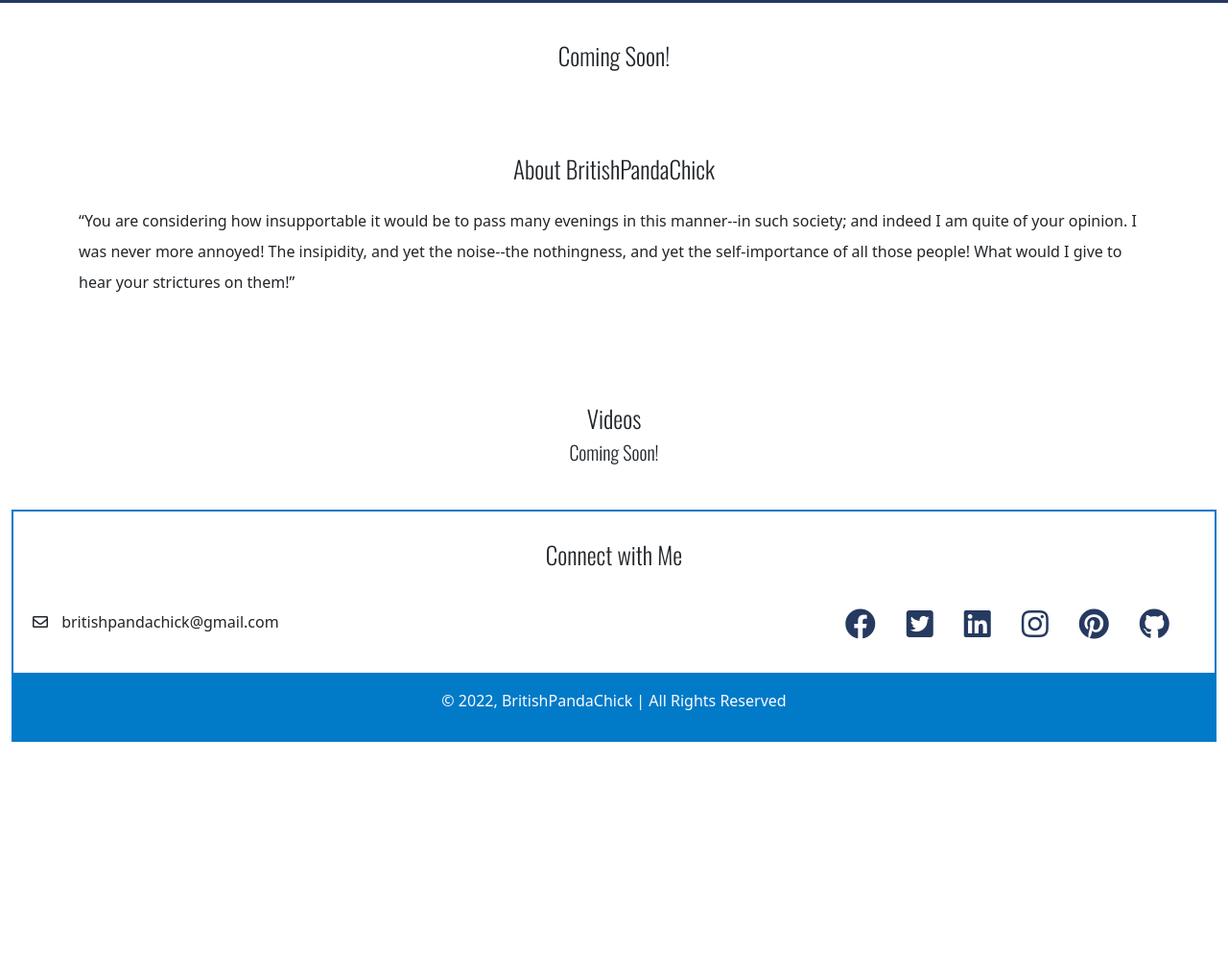
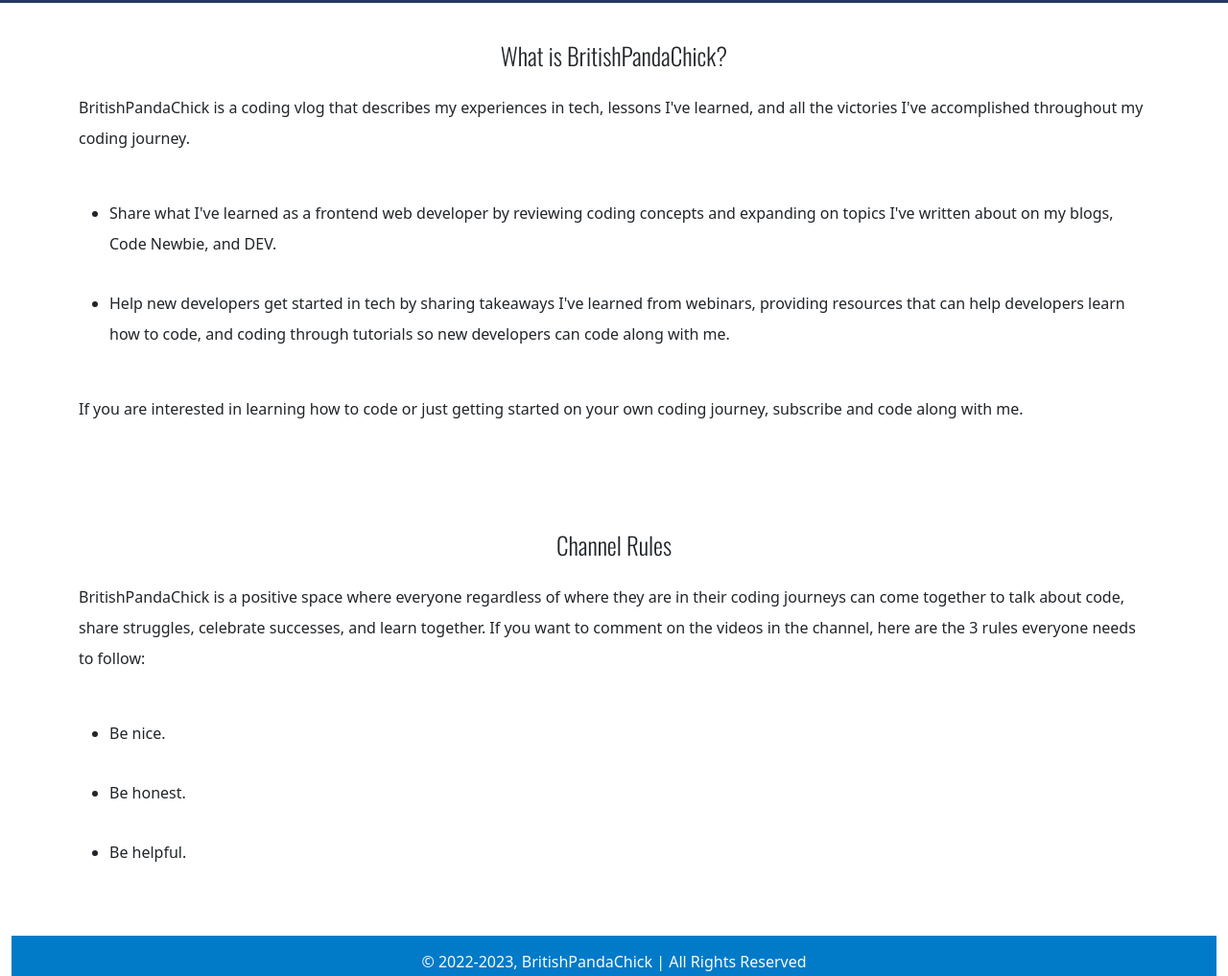
Before and after one commit to BritishPandaChick/bpc-youtube, a plain HTML site: page index.html in a window 1280 px wide. Shown: the part 336-1353 px from the top of the page at 96% size. Before the commit the page ends 1109 px from the top, so only its background shows below. Drawn offline with nearby package versions, Linux system fonts and the light colour scheme.

Commit message:
Remove sections from page. Create rules page. Fix text for about section

```diff
--- a/index.html
+++ b/index.html
@@ -44,11 +44,11 @@
             <div class="collapse navbar-collapse" id="navbarSupportedContent">
                 <ul class="navbar-nav me-auto mb-2 mb-lg-0">
                     <li class="nav-item">
-                        <a class="nav-link" href="#">About</a>
+                        <a class="nav-link" href="#about">About</a>
                     </li>
 
                     <li class="nav-item">
-                        <a class="nav-link" href="#">Videos</a>
+                        <a class="nav-link" href="#rules">Channel Rules</a>
                     </li>
                 </ul>
             </div>
@@ -66,33 +66,34 @@
         </div>
     </section>
 
-    <section id="latest">
-        <div class="container">
-            <div class="row">
-                <h3 class="text-center">Coming Soon!</h3>
-            </div>
-        </div>
-    </section>
-
     <section id="about">
         <div class="container">
             <div class="row">
                 <div class="col-12">
-                    <h3 class="text-center">About BritishPandaChick</h3>
-                    <p>“You are considering how insupportable it would be to pass many evenings in this manner--in such
-                        society; and indeed I am quite of your opinion. I was never more annoyed! The insipidity, and
-                        yet the noise--the nothingness, and yet the self-importance of all those people! What would I
-                        give to hear your strictures on them!”</p>
+                    <h3 class="text-center">What is BritishPandaChick?</h3>
+                    <p>BritishPandaChick is a coding vlog that describes my experiences in tech, lessons I've learned, and all the victories I've accomplished throughout my coding journey.</p>
+                    <ul>
+                        <li>Share what I've learned as a frontend web developer by reviewing coding concepts and expanding on topics I've written about on my blogs, Code Newbie, and DEV.</li>
+                        <li>Help new developers get started in tech by sharing takeaways I've learned from webinars, providing resources that can help developers learn how to code, and coding through tutorials so new developers can code along with me.</li>
+                    </ul>
+                    <p>If you are interested in learning how to code or just getting started on your own coding journey, subscribe and code along with me.</p>
                 </div>
             </div>
         </div>
     </section>
 
-    <section id="past">
+    <section id="rules">
         <div class="container">
             <div class="row">
-                <h3 class="text-center">Videos</h3>
-                <h4 class="text-center">Coming Soon!</h4>
+                <div class="col-12">
+                    <h3 class="text-center">Channel Rules</h3>
+                    <p>BritishPandaChick is a positive space where everyone regardless of where they are in their coding journeys can come together to talk about code, share struggles, celebrate successes, and learn together. If you want to comment on the videos in the channel, here are the 3 rules everyone needs to follow:</p>
+                    <ul>
+                        <li>Be nice.</li>
+                        <li>Be honest.</li>
+                        <li>Be helpful.</li>
+                    </ul>
+                </div>
             </div>
         </div>
     </section>
@@ -100,14 +101,13 @@
 
 <footer>
     <div class="container-fluid">
-        <section class="contact">
-            <h4 class="text-center">Connect with Me</h4>
+        <section class="copyright">
             <div class="row">
-                <div class="col-sm-12 col-md-5 col-lg-8">
-                    <p><i class="far fa-envelope"></i> britishpandachick@gmail.com</p>
+                <div class="col-12">
+                    <p class="text-center">&copy; 2022-2023, BritishPandaChick | All Rights Reserved</p>
                 </div>
 
-                <div class="col-sm-12 col-md-7 col-lg-4">
+                <div class="col-12">
                     <nav>
                         <ul class="nav">
                             <li class="nav-item">
@@ -150,12 +150,6 @@
                 </div>
             </div>
         </section>
-
-        <section class="copyright">
-            <div class="col-12">
-                <p class="text-center">&copy; 2022, BritishPandaChick | All Rights Reserved</p>
-            </div>
-        </section>
     </div>
 </footer>
 
--- a/sass/main.scss
+++ b/sass/main.scss
@@ -69,17 +69,6 @@
     }
 }
 
-/*== Latest ==*/
-#latest {
-    width: 100%;
-    padding: 40px 0;
-
-    h3 {
-        font-size: 25px;
-        font-family: $headline-font;
-    }
-}
-
 /*== About ==*/
 #about {
     width: 100%;
@@ -94,10 +83,15 @@
         line-height: 32px;
         padding: 15px 0;
     }
+
+    li {
+        line-height: 32px;
+        padding: 15px 0;
+    }
 }
 
-/*== Videos ==*/
-#past {
+/*== Rules ==*/
+#rules {
     width: 100%;
     padding: 40px 0;
 
@@ -106,39 +100,33 @@
         font-family: $headline-font;
     }
 
-    h4 {
-        font-size: 20px;
-        font-family: $headline-font;
+    p {
+        line-height: 32px;
+        padding: 15px 0;
+    }
+
+    li {
+        line-height: 32px;
+        padding: 15px 0;
     }
 }
 
 /*== Footer ==*/
-.contact {
+.copyright {
+    width: 100%;
+    background-color: $blue;
+    font-size: 16px;
+    color: $white;
     padding: 15px 0;
-    width: 100%;
-    border: 2px solid $blue;
 
-    h4 {
-        font-family: $headline-font;
-        font-size: 25px;
-        padding: 15px 0;
-    }
-
-    p {
-        font-size: 16px;
-        padding-left: 20px;
-        padding-top: 20px;
-
-        i {
-            padding-right: 10px;
-        }
-    }
+    .nav {
+        padding-left: 475px;
 
         li {
             padding: 10px 0;
 
             a {
-            color: $darkblue;
+                color: $white;
             }
 
             a:hover {
@@ -146,12 +134,4 @@
             }
         }
     }
-
-
-.copyright {
-    width: 100%;
-    background-color: $blue;
-    font-size: 16px;
-    color: $white;
-    padding: 15px 0;
 }
--- a/sass/mobile.scss
+++ b/sass/mobile.scss
@@ -69,17 +69,6 @@
     }
 }
 
-/*== Latest ==*/
-#latest {
-    width: 100%;
-    padding: 40px 0;
-
-    h3 {
-        font-size: 25px;
-        font-family: $headline-font;
-    }
-}
-
 /*== About ==*/
 #about {
     width: 100%;
@@ -94,10 +83,15 @@
         line-height: 32px;
         padding: 15px 0;
     }
+
+    li {
+        line-height: 32px;
+        padding: 15px 0;
+    }
 }
 
-/*== Videos ==*/
-#past {
+/*== Rules ==*/
+#rules {
     width: 100%;
     padding: 40px 0;
 
@@ -106,38 +100,28 @@
         font-family: $headline-font;
     }
 
-    h4 {
-        font-size: 20px;
-        font-family: $headline-font;
+    p {
+        line-height: 32px;
+        padding: 15px 0;
+    }
+
+    li {
+        line-height: 32px;
+        padding: 15px 0;
     }
 }
 
 /*== Footer ==*/
-.contact {
+.copyright {
+    width: 100%;
+    background-color: $blue;
+    font-size: 18px;
+    color: $white;
     padding: 15px 0;
-    width: 100%;
-    border: 2px solid $blue;
-
-    h4 {
-        font-family: $headline-font;
-        font-size: 20px;
-        padding: 15px 0;
-    }
-
-    p {
-        font-size: 18px;
-        padding-left: 20px;
-
-        i {
-            padding-right: 10px;
-        }
-    }
 
     li {
-        padding: 10px 0;
-
         a {
-            color: $darkblue;
+            color: $white;
         }
 
         a:hover {
@@ -145,12 +129,3 @@
         }
     }
 }
-
-
-.copyright {
-    width: 100%;
-    background-color: $blue;
-    font-size: 18px;
-    color: $white;
-    padding: 15px 0;
-}
--- a/sass/tablet.scss
+++ b/sass/tablet.scss
@@ -69,17 +69,6 @@
     }
 }
 
-/*== Latest ==*/
-#latest {
-    width: 100%;
-    padding: 40px 0;
-
-    h3 {
-        font-size: 25px;
-        font-family: $headline-font;
-    }
-}
-
 /*== About ==*/
 #about {
     width: 100%;
@@ -94,10 +83,15 @@
         line-height: 32px;
         padding: 15px 0;
     }
+
+    li {
+        line-height: 32px;
+        padding: 15px 0;
+    }
 }
 
-/*== Videos ==*/
-#past {
+/*== Rules ==*/
+#rules {
     width: 100%;
     padding: 40px 0;
 
@@ -106,39 +100,31 @@
         font-family: $headline-font;
     }
 
-    h4 {
-        font-size: 20px;
-        font-family: $headline-font;
+    p {
+        line-height: 32px;
+        padding: 15px 0;
+    }
+
+    li {
+        line-height: 32px;
+        padding: 15px 0;
     }
 }
 
 /*== Footer ==*/
-.contact {
+.copyright {
+    width: 100%;
+    background-color: $blue;
+    font-size: 18px;
+    color: $white;
     padding: 15px 0;
-    width: 100%;
-    border: 2px solid $blue;
 
-    h4 {
-        font-family: $headline-font;
-        font-size: 20px;
-        padding: 15px 0;
-    }
-
-    p {
-        font-size: 18px;
-        padding-left: 20px;
-        padding-top: 20px;
-
-        i {
-            padding-right: 10px;
-        }
-    }
+    .nav {
+        padding-left: 200px;
 
         li {
-        padding: 10px 0;
-
             a {
-            color: $darkblue;
+                color: $white;
             }
 
             a:hover {
@@ -146,12 +132,4 @@
             }
         }
     }
-
-
-.copyright {
-    width: 100%;
-    background-color: $blue;
-    font-size: 18px;
-    color: $white;
-    padding: 15px 0;
 }
```
Also changed, not shown: assets/css/main.css, assets/css/mobile.css, assets/css/tablet.css, 3 other files. Lines whose indentation alone changed are shown as unchanged.
